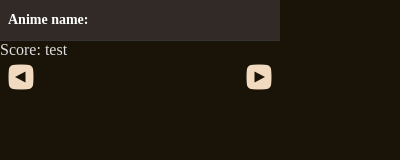
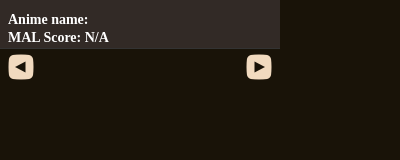
Before and after one commit to jonnwfei/Animepahe-x-MAL, a browser extension: page public/popup.html in a window 400 px wide. Drawn offline with Linux system fonts and the light colour scheme.

Commit message:
chore: fixed html with defer and updated css

```diff
--- a/public/popup.css
+++ b/public/popup.css
@@ -13,16 +13,25 @@ body {
 .title {
   font-size: 14px;
   font-weight: bold;
-  padding: 12px 8px;         /* A bit more padding makes backgrounds look better */
+  padding: 12px 8px 2px;         /* A bit more padding makes backgrounds look better */
   margin: 0;                 /* Removes the default space around h1 tags */
   background-color: #322a26; /* Darker shade for the header area */
   color: #ffffff;            /* Bright white text for the title */
-  border-bottom: 1px solid #333; /* Optional: adds a subtle line to separate the header */
 }
 
 .anime-link {
   color: #edfccc;
   text-decoration: none;
+}
+
+.episode-info {
+  color: #ffffff;
+  font-size: 14px;
+  padding: 0px 8px 2px; /* Padding for better spacing */
+  font-weight: bold;
+  margin: 0;
+  background-color: #322a26;; /* Darker shade for the header area */
+  border-bottom: 1px solid #333;
 }
 
 .button-container {
--- a/public/popup.html
+++ b/public/popup.html
@@ -1,14 +1,14 @@
 <link href="popup.css" rel="stylesheet" type="text/css" />
-<script src="popup.js"></script>
+<script defer src="popup.js"></script>
 
 <div class="container">
   <div>
     <h1 class="title">Anime name:
       <a class="anime-link" id="anime-link" target="_blank"></a>
     </h1>
-    <span class="episode-info" id="episode-info">Score:
-      <span class="anime-score" id="anime-score">test</span>
-    </span>
+    <h2 class="episode-info" id="episode-info">MAL Score:
+      <span class="anime-score" id="anime-score">N/A</span>
+    </h2>
     <div class="button-container">
       <button class="nav-btn" id="prev-btn">
         <img src="icons/btn-prev.png" alt="Previous" class="btn-icon"/>
```
